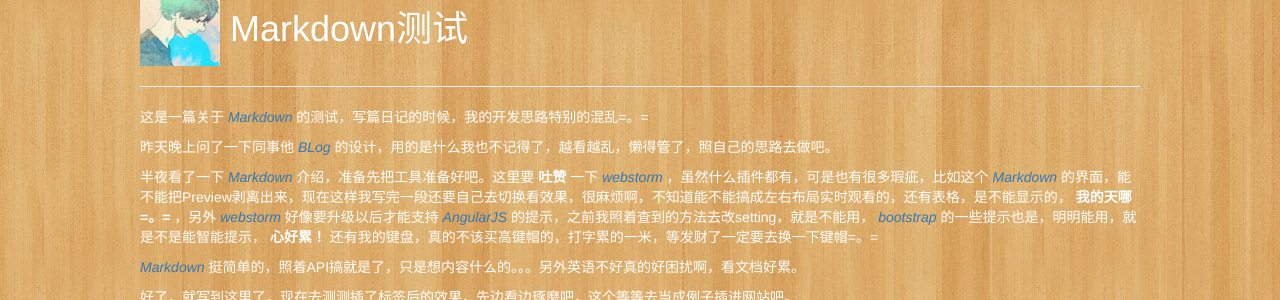
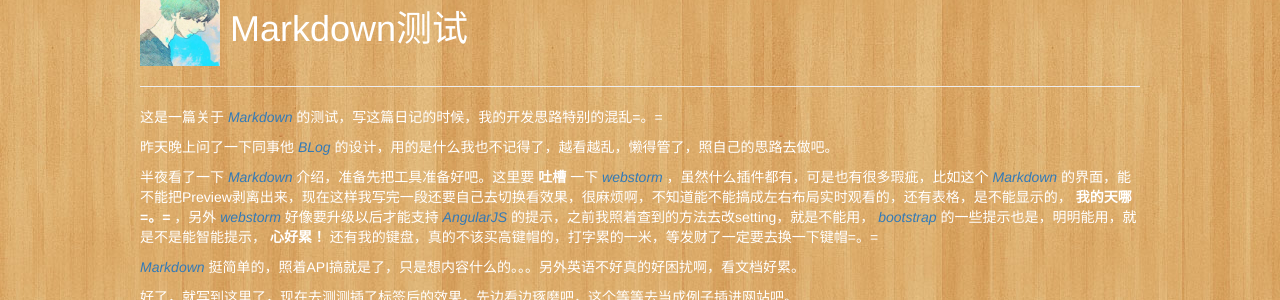
Before and after one commit to gjunyoung/blog-for-someone, a Jekyll site: the page built from _posts/note/2016-04-04-test.md, in a window 1280 px wide. Shown: the part 403-703 px from the top of the page. Built offline with Jekyll 4.4.1, drawn with Linux system fonts in a browser that asks for light colours.

Commit message:
Update 2016-04-04-test.md

```diff
--- a/_posts/note/2016-04-04-test.md
+++ b/_posts/note/2016-04-04-test.md
@@ -7,11 +7,11 @@ tags: [first, markdown ,test]
 # <img src="../../img/iconimg/maybe.jpg" width="80" height="70"/> Markdown测试
 ***
 
-这是一篇关于 [*Markdown*][] 的测试，写篇日记的时候，我的开发思路特别的混乱=。=
+这是一篇关于 [*Markdown*][] 的测试，写这篇日记的时候，我的开发思路特别的混乱=。=
 
 昨天晚上问了一下同事他 [*BLog*][] 的设计，用的是什么我也不记得了，越看越乱，懒得管了，照自己的思路去做吧。
 
-半夜看了一下 [*Markdown*][] 介绍，准备先把工具准备好吧。这里要 **吐赞** 一下 [*webstorm*][] ，虽然什么插件都有，可是也有很多瑕疵，比如这个 [*Markdown*][] 的界面，能不能把Preview剥离出来，现在这样我写完一段还要自己去切换看效果，很麻烦啊，不知道能不能搞成左右布局实时观看的，还有表格，是不能显示的， **我的天哪=。=** ，另外 [*webstorm*][] 好像要升级以后才能支持 [*AngularJS*][] 的提示，之前我照着查到的方法去改setting，就是不能用， [*bootstrap*][] 的一些提示也是，明明能用，就是不是能智能提示， **心好累！** 还有我的键盘，真的不该买高键帽的，打字累的一米，等发财了一定要去换一下键帽=。=
+半夜看了一下 [*Markdown*][] 介绍，准备先把工具准备好吧。这里要 **吐槽** 一下 [*webstorm*][] ，虽然什么插件都有，可是也有很多瑕疵，比如这个 [*Markdown*][] 的界面，能不能把Preview剥离出来，现在这样我写完一段还要自己去切换看效果，很麻烦啊，不知道能不能搞成左右布局实时观看的，还有表格，是不能显示的， **我的天哪=。=** ，另外 [*webstorm*][] 好像要升级以后才能支持 [*AngularJS*][] 的提示，之前我照着查到的方法去改setting，就是不能用， [*bootstrap*][] 的一些提示也是，明明能用，就是不是能智能提示， **心好累！** 还有我的键盘，真的不该买高键帽的，打字累的一米，等发财了一定要去换一下键帽=。=
 
  [*Markdown*][] 挺简单的，照着API搞就是了，只是想内容什么的。。。另外英语不好真的好困扰啊，看文档好累。
 
```
